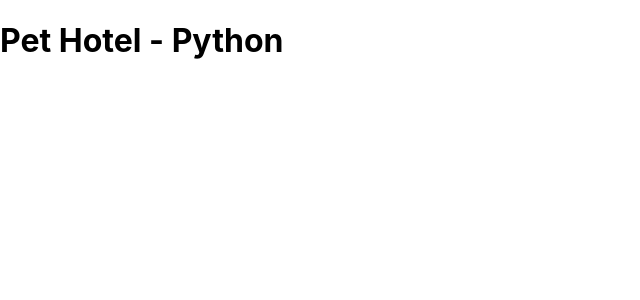
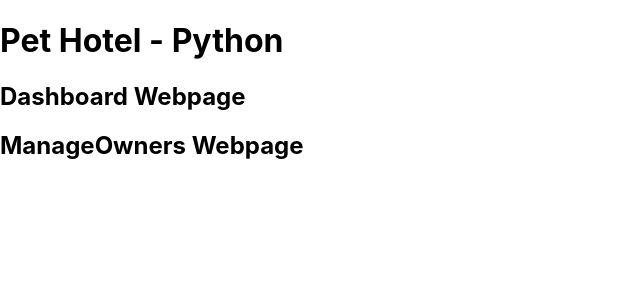
Before and after one commit to wiedemeierb/pet_hotel_client, a React (Create React App) app: page / in a window 1280 px wide. Shown: the top 300 px of the page, without its empty margins (0-640 px from the left). Built offline with nearby package versions, Linux system fonts and the light colour scheme.

Commit message:
components basic setup complete

```diff
--- a/src/components/App/App.js
+++ b/src/components/App/App.js
@@ -3,6 +3,8 @@
 import { HashRouter as Router } from 'react-router-dom';
 import { connect } from 'react-redux';
 import './App.css';
+import Dashboard from '../Dashboard/Dashboard';
+import ManageOwners from '../ManageOwners/ManageOwners';
 
 class App extends Component {
   render() {
@@ -10,6 +12,8 @@
       <Router>
         <div>
           <h1>Pet Hotel - Python</h1>
+          <Dashboard />
+          <ManageOwners />
         </div>
       </Router>
     )
--- a/src/components/Dashboard/Dashboard.jsx
+++ b/src/components/Dashboard/Dashboard.jsx
@@ -0,0 +1,17 @@
+import React, { Component } from 'react';
+import { connect } from 'react-redux';
+// import { HashRouter as Router } from 'react-router-dom';
+
+class Dashboard extends Component {
+    render(){
+        return(
+            <h2>Dashboard Webpage</h2>
+        )
+    }
+}
+
+// const mapStateToProps = state => ({
+
+// });
+
+export default connect()(Dashboard);
--- a/src/components/ManageOwners/ManageOwners.jsx
+++ b/src/components/ManageOwners/ManageOwners.jsx
@@ -0,0 +1,17 @@
+import React, { Component } from 'react';
+import { connect } from 'react-redux';
+// import { HashRouter as Router } from 'react-router-dom';
+
+class ManageOwners extends Component {
+    render() {
+        return (
+            <h2>ManageOwners Webpage</h2>
+        )
+    }
+}
+
+// const mapStateToProps = state => ({
+
+// });
+
+export default connect()(ManageOwners);
```
Also changed, not shown: src/index.js (+7 -2 lines).
